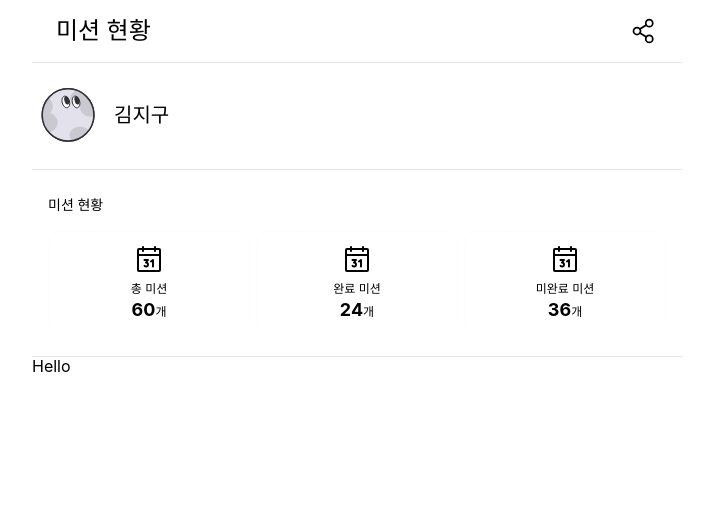
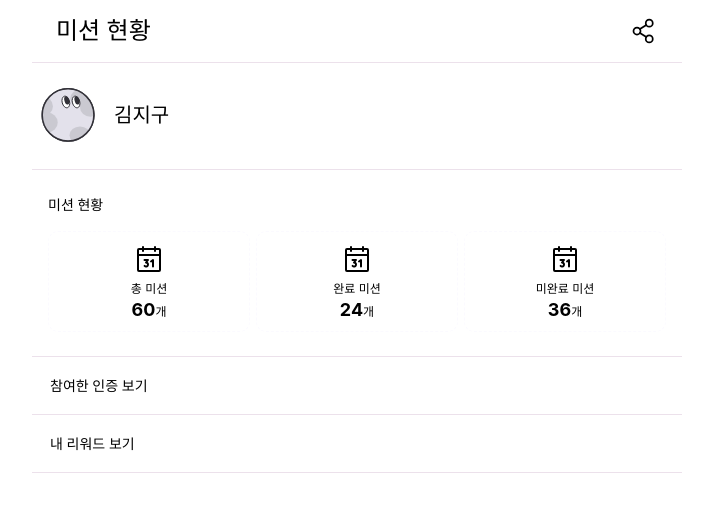
Before and after one commit to bsideproject/praise-frontend, a Next.js app: page /my-page in a window 1280 px wide. Shown: the top 512 px of the page, without its empty margins (283-996 px from the left). Built offline with nearby package versions, Linux system fonts and the light colour scheme.

Commit message:
feature: 참여한 인증, 내 리워드 섹션 추가

```diff
--- a/pages/my-page.tsx
+++ b/pages/my-page.tsx
@@ -73,6 +73,22 @@ const TextContainer = styled.div`
 	justify-content: center;
 `;
 
+const JoinedMissionSection = styled.div`
+	font-size: 14px;
+	line-height: 21px;
+	font-weight: 500;
+	border-bottom: 1px ${({ theme }) => theme.colors.gray10} solid;
+	padding: 18px;
+`;
+
+const MyRewardSection = styled.div`
+	font-size: 14px;
+	line-height: 21px;
+	font-weight: 500;
+	border-bottom: 1px ${({ theme }) => theme.colors.gray10} solid;
+	padding: 18px;
+`;
+
 function MyPage() {
 	return (
 		<DefaultLayout>
@@ -118,7 +134,8 @@ function MyPage() {
 					</MissionCard>
 				</MissionCardContainer>
 			</MissionStatusSection>
-			Hello
+			<JoinedMissionSection>참여한 인증 보기</JoinedMissionSection>
+			<MyRewardSection>내 리워드 보기</MyRewardSection>
 		</DefaultLayout>
 	);
 }
```
